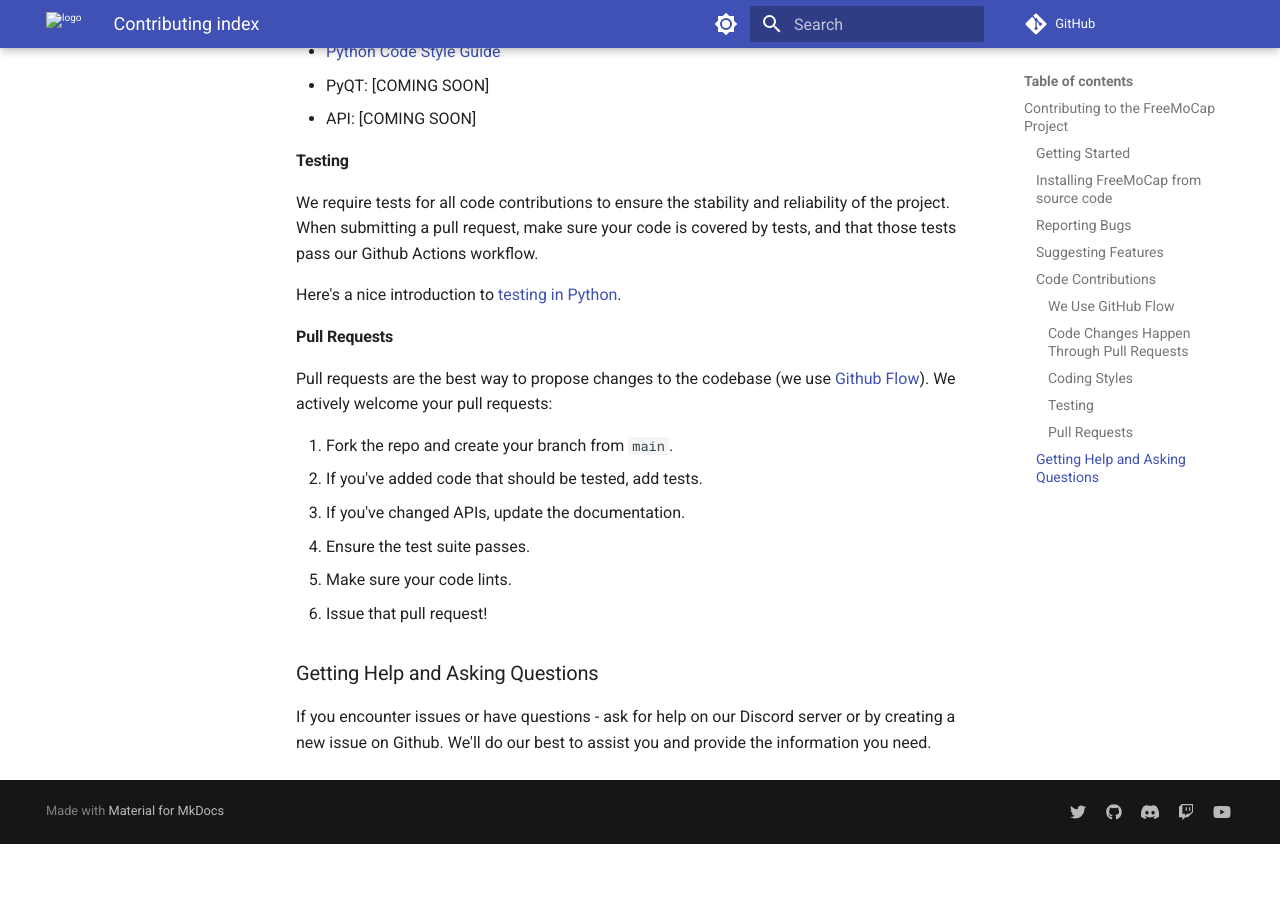
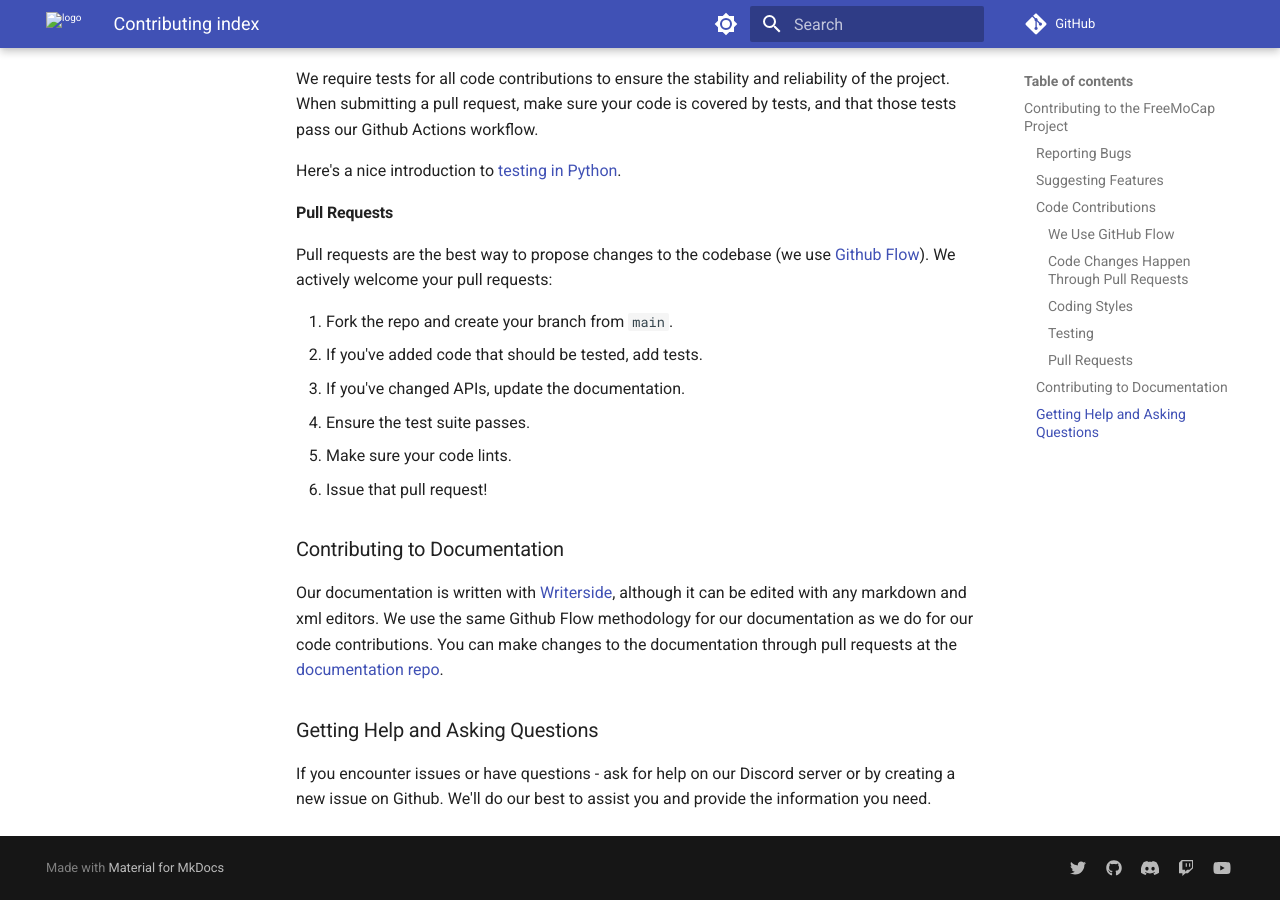
Before and after one commit to freemocap/documentation, an MkDocs documentation site: the page built from docs/Writerside/topics/contributing/contributing_index.md, in a window 1280 px wide and 900 px high, scrolled down 1490 px. Built offline with MkDocs 1.6.1 and Material for MkDocs 9.7.7, drawn with Linux system fonts in a browser that asks for light colours; comment, search, counter and statistics services are not loaded; before the commit the page ends 2334 px from its top, so only the background shows below that; some of the changed text lies outside the part shown.

Commit message:
Mention documentation in contributing section

```diff
--- a/docs/Writerside/topics/contributing/contributing_index.md
+++ b/docs/Writerside/topics/contributing/contributing_index.md
@@ -4,11 +4,6 @@
 Welcome to the FreeMoCap contributing guide!
 
 This document will help you understand how to contribute to the project, whether you're reporting bugs, suggesting new features, or submitting code changes. We're excited to have you on board and look forward to working with you!
-
-## Getting Started
-
-## Installing FreeMoCap from source code
-
 
 ## Reporting Bugs
 
@@ -71,6 +66,11 @@ Pull requests are the best way to propose changes to the codebase (we use [Githu
 6. Issue that pull request!
 
 
+## Contributing to Documentation
+
+Our documentation is written with [Writerside](https://www.jetbrains.com/writerside/), although it can be edited with any markdown and xml editors. We use the same Github Flow methodology for our documentation as we do for our code contributions. You can make changes to the documentation through pull requests at the [documentation repo](https://github.com/freemocap/documentation).
+
+
 
 ## Getting Help  and Asking Questions
 
```
